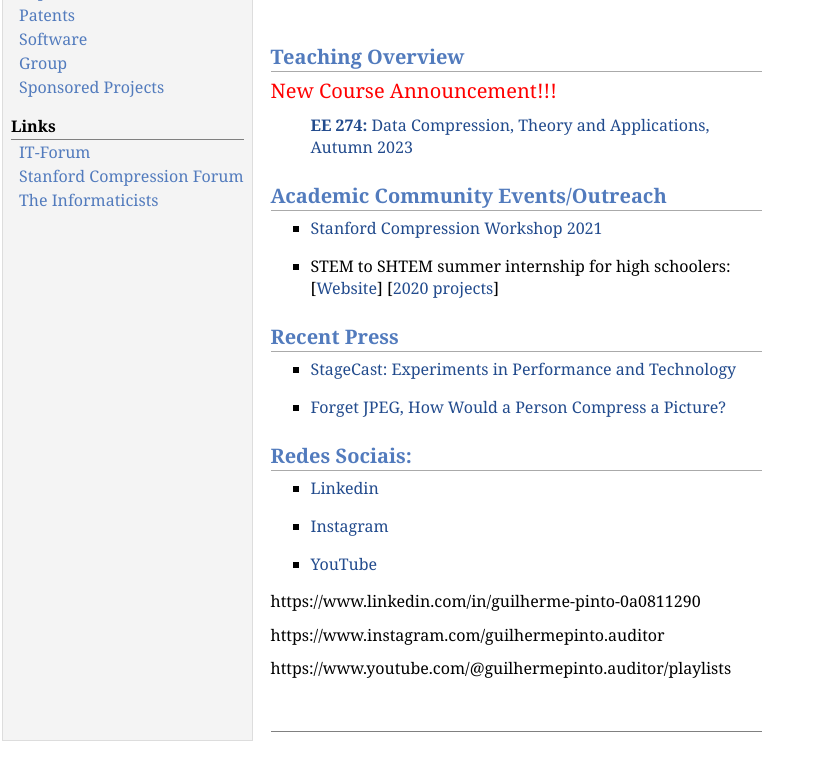
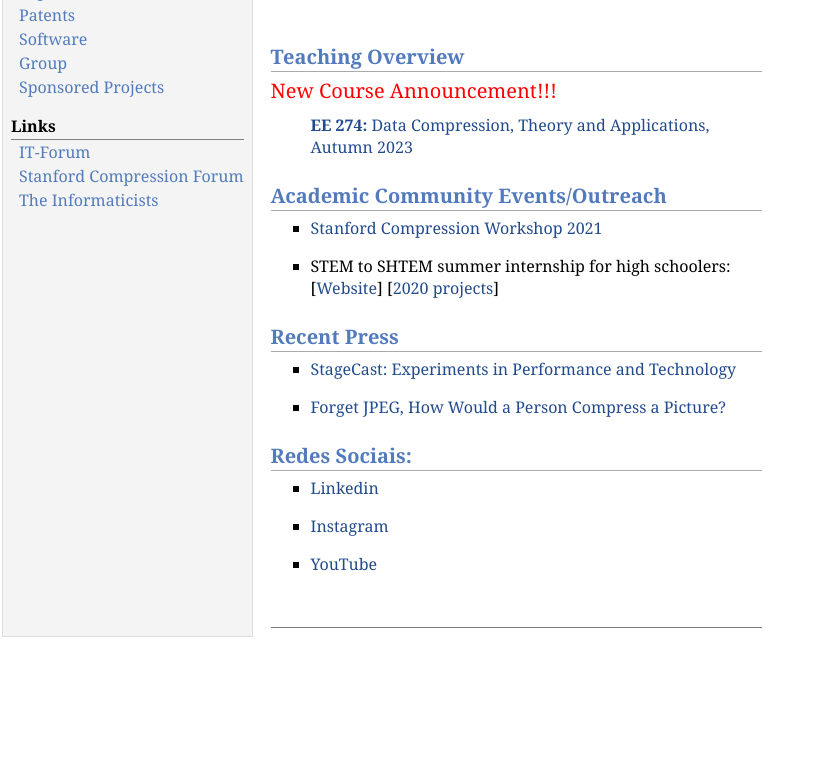
Before and after one commit to guilhermepintoauditor/guilhermepintoauditor.github.io, a plain HTML site: page index.html in a window 1280 px wide. Shown: the part 231-1008 px from the top of the page, without its empty margins (0-823 px from the left). After the commit the page ends 904 px from the top, so only its background shows below. Drawn offline with Linux system fonts and the light colour scheme.

Commit message:
index.html

```diff
--- a/index.html
+++ b/index.html
@@ -79,10 +79,6 @@ Auditor Fiscal de Tributos Estaduais do Estado de Roraima<br>
   </a></li>
 </ul>
 
-<p>https://www.linkedin.com/in/guilherme-pinto-0a0811290</p>
-<p>https://www.instagram.com/guilhermepinto.auditor</p>
-<p>https://www.youtube.com/@guilhermepinto.auditor/playlists</p>
-
 
 <div id="footer">
 <div id="footer-text">
```
